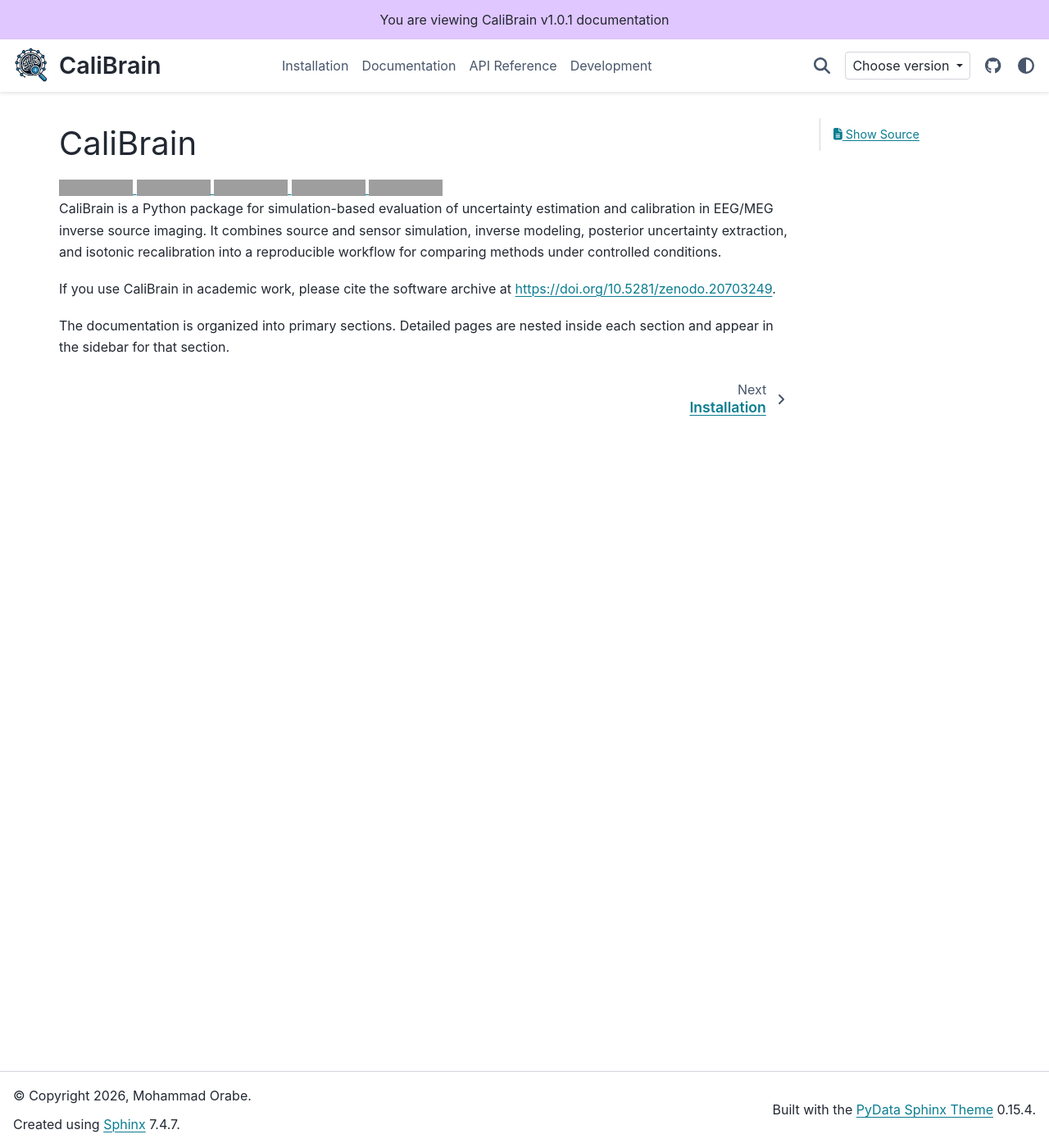
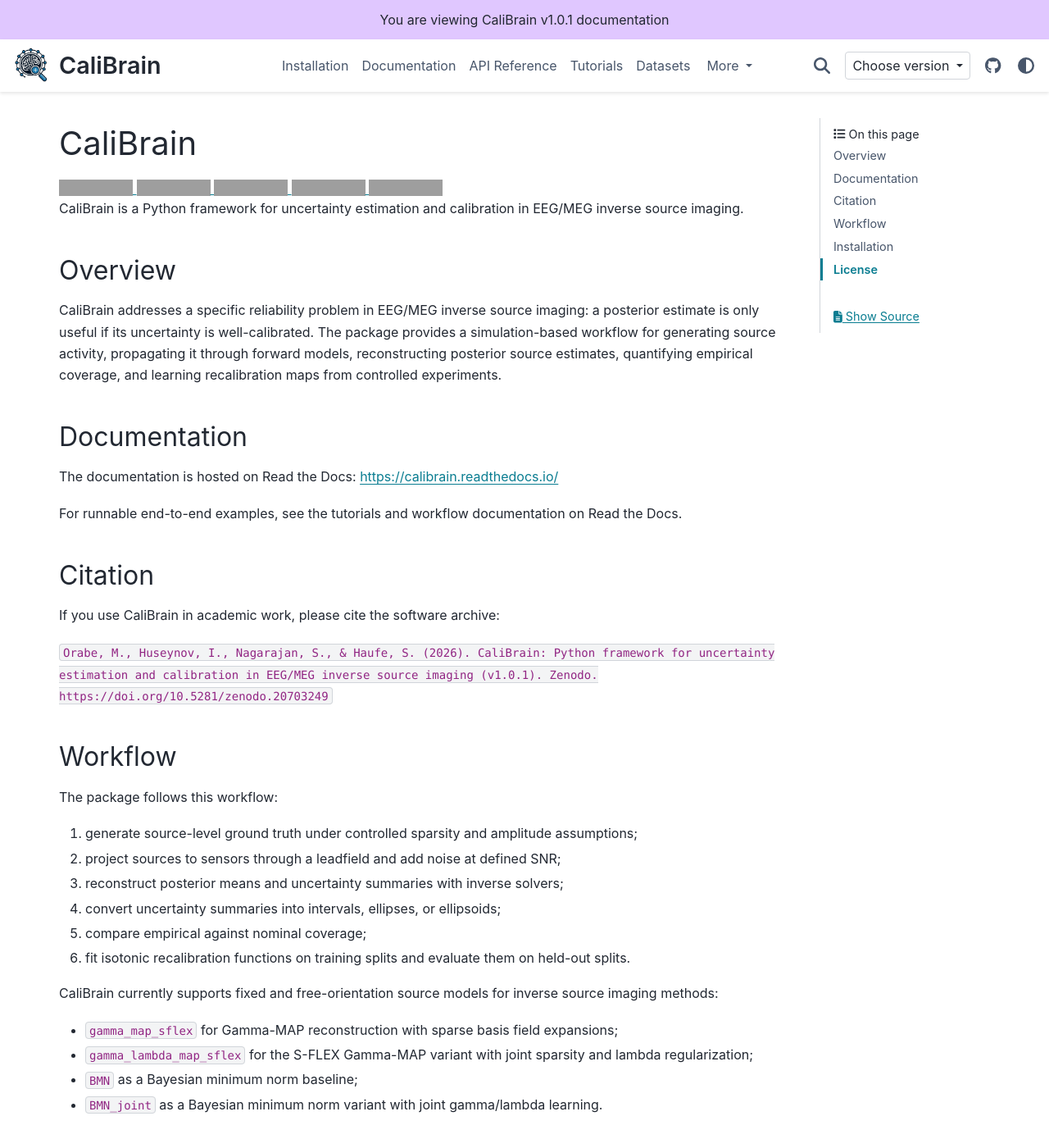
Before and after one commit to braindatalab/CaliBrain, a Sphinx documentation site: the page built from docs/source/index.rst, in a window 1280 px wide and 1400 px high. Shown: the whole window at 82% size. Built offline with Sphinx 7.4.7 and the PyData theme 0.15.4, drawn with Linux system fonts in a browser that asks for light colours; pages that are not in the unit, such as notebooks, are missing from menus; comment, search, counter and statistics services are not loaded; some of the changed text lies outside the part shown; grey boxes are pictures that could not be loaded.

Commit message:
refactor: update descriptions and citations across documentation and metadata for clarity and consistency

```diff
--- a/docs/source/index.rst
+++ b/docs/source/index.rst
@@ -24,17 +24,75 @@
    :target: https://doi.org/10.5281/zenodo.20703249
    :alt: DOI
 
-CaliBrain is a Python package for simulation-based evaluation of uncertainty
-estimation and calibration in EEG/MEG inverse source imaging. It combines
-source and sensor simulation, inverse modeling, posterior uncertainty
-extraction, and isotonic recalibration into a reproducible workflow for
-comparing methods under controlled conditions.
+CaliBrain is a Python framework for uncertainty estimation and calibration in
+EEG/MEG inverse source imaging.
 
-If you use CaliBrain in academic work, please cite the software archive at
-https://doi.org/10.5281/zenodo.20703249.
+Overview
+--------
 
-The documentation is organized into primary sections. Detailed pages are
-nested inside each section and appear in the sidebar for that section.
+CaliBrain addresses a specific reliability problem in EEG/MEG inverse source
+imaging: a posterior estimate is only useful if its uncertainty is
+well-calibrated. The package provides a simulation-based workflow for
+generating source activity, propagating it through forward models, reconstructing
+posterior source estimates, quantifying empirical coverage, and learning
+recalibration maps from controlled experiments.
+
+Documentation
+-------------
+
+The documentation is hosted on Read the Docs:
+https://calibrain.readthedocs.io/
+
+For runnable end-to-end examples, see the tutorials and workflow
+documentation on Read the Docs.
+
+Citation
+--------
+
+If you use CaliBrain in academic work, please cite the software archive:
+
+``Orabe, M., Huseynov, I., Nagarajan, S., & Haufe, S. (2026). CaliBrain: Python framework for uncertainty estimation and calibration in EEG/MEG inverse source imaging (v1.0.1). Zenodo. https://doi.org/10.5281/zenodo.20703249``
+
+Workflow
+--------
+
+The package follows this workflow:
+
+1. generate source-level ground truth under controlled sparsity and amplitude assumptions;
+2. project sources to sensors through a leadfield and add noise at defined SNR;
+3. reconstruct posterior means and uncertainty summaries with inverse solvers;
+4. convert uncertainty summaries into intervals, ellipses, or ellipsoids;
+5. compare empirical against nominal coverage;
+6. fit isotonic recalibration functions on training splits and evaluate them on held-out splits.
+
+CaliBrain currently supports fixed and free-orientation source models for inverse source imaging methods:
+
+* ``gamma_map_sflex`` for Gamma-MAP reconstruction with sparse basis field expansions;
+* ``gamma_lambda_map_sflex`` for the S-FLEX Gamma-MAP variant with joint sparsity and lambda regularization;
+* ``BMN`` as a Bayesian minimum norm baseline;
+* ``BMN_joint`` as a Bayesian minimum norm variant with joint gamma/lambda learning.
+
+Installation
+------------
+
+From PyPI:
+
+.. code-block:: bash
+
+   python -m pip install calibrain
+
+From a local checkout:
+
+.. code-block:: bash
+
+   git clone https://github.com/braindatalab/CaliBrain.git
+   cd CaliBrain
+   python -m pip install -e .
+
+License
+-------
+
+CaliBrain is distributed under the BSD 3-Clause License. See ``LICENSE``.
 
 .. toctree::
    :hidden:
@@ -43,4 +101,7 @@
    Installation <installation/index>
    Documentation <documentation/index>
    API Reference <api_reference/index>
+   Tutorials <tutorials/index>
+   Datasets <datasets/index>
+   Cite <cite/index>
    Development <development/index>
--- a/pyproject.toml
+++ b/pyproject.toml
@@ -5,7 +5,7 @@
 [project]
 name = "calibrain"
 version = "1.0.1"
-description = "Simulation-based evaluation of uncertainty estimation and calibration in EEG/MEG inverse source imaging"
+description = "Python framework for uncertainty estimation and calibration in EEG/MEG inverse source imaging"
 authors = [
     {name = "Mohammad Orabe", email = "orabe.mhd@gmail.com"},
     {name = "Ismail Huseynov", email = "ismailhuseynov6666@gmail.com"},
```
Also changed, not shown: README.rst (+47 -73 lines), docs/source/cite/index.rst (+14 -15 lines), docs/source/development/changelog.rst (+7 -5 lines), 1 other file.
